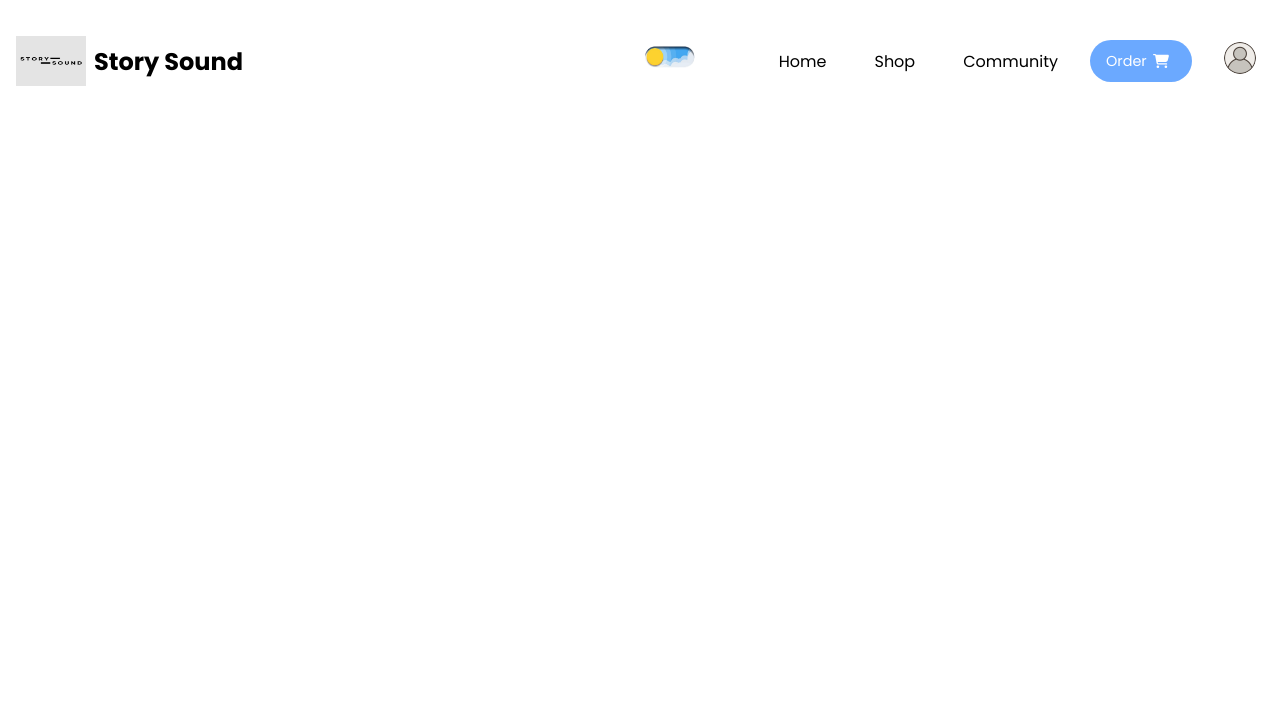
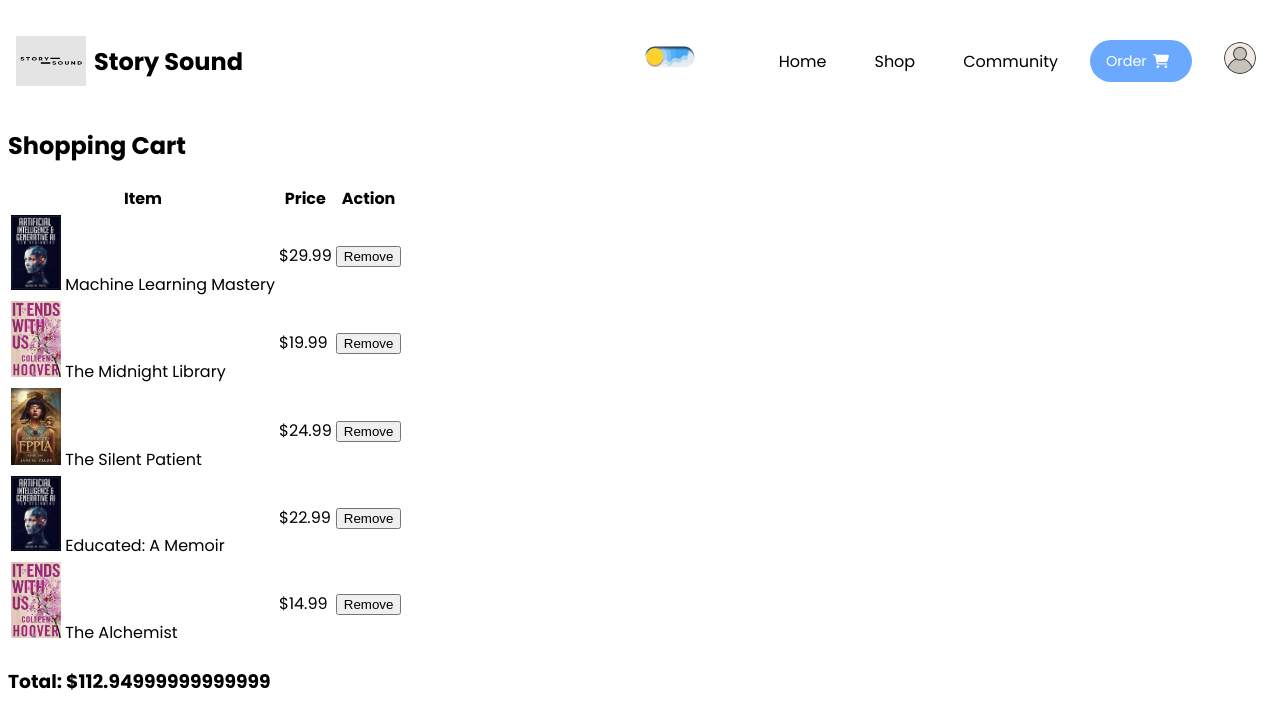
Before and after one commit to Visnumaynan/Storysoundhub, a React (Vite) app in the folder Frontend/: page /CartPage in a window 1280 px wide. Shown: the top 728 px of the page. Built offline with nearby package versions, Linux system fonts and the light colour scheme.

Commit message:
Created order page to handle order details and processing

```diff
--- a/Frontend/src/App.jsx
+++ b/Frontend/src/App.jsx
@@ -9,6 +9,7 @@ import Books from "./components/BooksSlider/Books.jsx";
 import ProductDetails from "./components/ProductDetails/ProductDetails.jsx";
 import BookForm from "./components/BookForm/BookForm.jsx";
 import AddReviews from "./components/AddReviews/AddReviews.jsx";
+import CartPage from "./components/CartPage/CartPage.jsx";
 import AOS from "aos";
 import "aos/dist/aos.css";
 
@@ -56,6 +57,7 @@ const App = () => {
             }
           />
 
+        <Route path="/CartPage" element={<CartPage />} />
         <Route
             path="/product-details/:id"
             element={
--- /dev/null
+++ b/Frontend/src/components/CartPage/CartPage.jsx
@@ -0,0 +1,95 @@
+import React, { useState } from "react";
+import Book1 from "../../assets/books/book1.jpg";
+import Book2 from "../../assets/books/book2.jpg";
+import Book3 from "../../assets/books/book3.jpg";
+
+const CartPage = () => {
+  const [cart, setCart] = useState([
+    {
+      id: 6,
+      img: Book2,
+      title: "Machine Learning Mastery",
+      rating: 4.3,
+      author: "Tech Enthusiast",
+      price: 29.99,
+    },
+    {
+      id: 7,
+      img: Book3,
+      title: "The Midnight Library",
+      rating: 4.6,
+      author: "Matt Haig",
+      price: 19.99,
+    },
+    {
+      id: 8,
+      img: Book1,
+      title: "The Silent Patient",
+      rating: 4.8,
+      author: "Alex Michaelides",
+      price: 24.99,
+    },
+    {
+      id: 9,
+      img: Book2,
+      title: "Educated: A Memoir",
+      rating: 4.9,
+      author: "Tara Westover",
+      price: 22.99,
+    },
+    {
+      id: 10,
+      img: Book3,
+      title: "The Alchemist",
+      rating: 5.0,
+      author: "Paulo Coelho",
+      price: 14.99,
+    },
+  ]);
+
+  const removeItem = (id) => {
+    setCart(cart.filter((item) => item.id !== id));
+  };
+
+  const getTotalPrice = () => {
+    return cart.reduce((total, item) => total + item.price, 0); // Simply sum the prices
+  };
+
+  return (
+    <div className="cart-container">
+      <h2>Shopping Cart</h2>
+      {cart.length === 0 ? (
+        <p>Your cart is empty.</p>
+      ) : (
+        <>
+          <table>
+            <thead>
+              <tr>
+                <th>Item</th>
+                <th>Price</th>
+                <th>Action</th>
+              </tr>
+            </thead>
+            <tbody>
+              {cart.map((item) => (
+                <tr key={item.id}>
+                  <td>
+                    <img src={item.img} alt={item.title} style={{ width: '50px' }} /> {/* Display image */}
+                    {item.title}
+                  </td>
+                  <td>${item.price}</td>
+                  <td>
+                    <button onClick={() => removeItem(item.id)}>Remove</button>
+                  </td>
+                </tr>
+              ))}
+            </tbody>
+          </table>
+          <h3>Total: ${getTotalPrice()}</h3>
+        </>
+      )}
+    </div>
+  );
+};
+
+export default CartPage;
```
